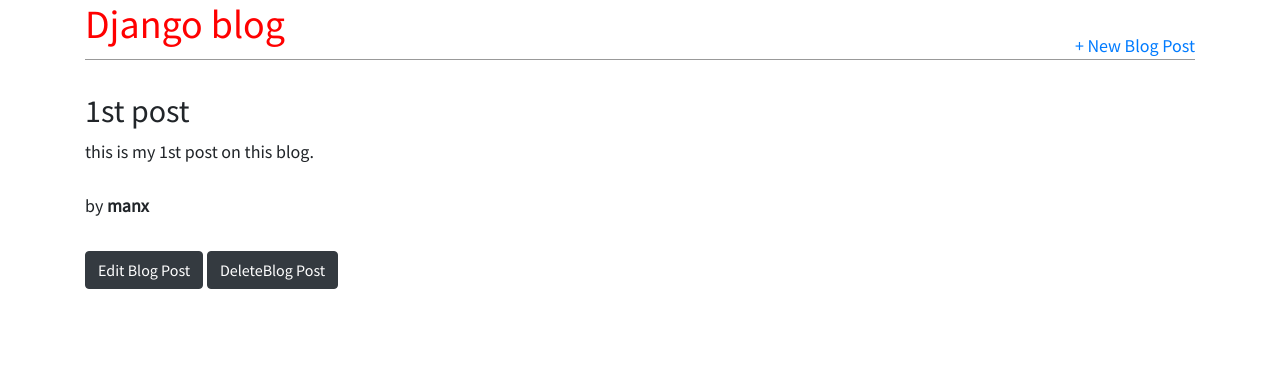
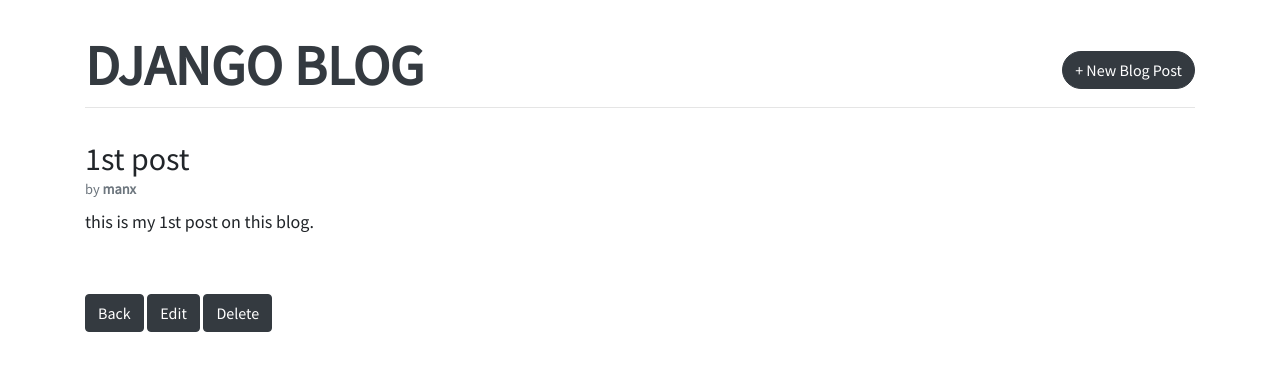
Before and after one commit to manuhal/blog-app, a Django app: page /post/1/ in a window 1280 px wide. Shown: the top 371 px of the page. Run offline with Django 3.2, Linux system fonts and the light colour scheme; data comes from the database, SQL or seed files in the repository; both versions use the stored data as it was after the commit; some libraries are stand-ins or nearby versions.

Commit message:
modify the layout & css

```diff
--- a/static/css/base.css
+++ b/static/css/base.css
@@ -6,13 +6,16 @@
   }
 
   header {
-    border-bottom: 1px solid #999;
-    margin-bottom: 2rem;
+    /*border-bottom: 1px solid #999;*/
+    margin-top: 2rem;
     display: flex;
+    /*align-items: center;*/
+    justify-content: space-between;
+
   }
 
   header h1 a {
-    color: red;
+    color: #343a40;;
     text-decoration: none;
   }
 
@@ -21,8 +24,10 @@
   }
 
   .nav-right {
-    display: flex;
-    padding-top: 2rem;
+    /*display: flex;*/
+    /*padding-top: 2rem;*/
+    /*padding-top: 1rem;*/
+    align-self: center;
   }
 
   .post-entry {
@@ -35,7 +40,7 @@
 
   .post-entry h2 a,
   .post-entry h2 a:visited {
-    color: blue;
+    /*color: blue;*/
     text-decoration: none;
   }
 
--- a/templates/base.html
+++ b/templates/base.html
@@ -14,12 +14,13 @@
     <div class="container">
         <header>
             <div class="nav-left">
-                <h1><a href="{% url 'home' %}">Django blog</a></h1>
+                <h1 class="display-4 text-uppercase font-weight-bolder"><a href="{% url 'home' %}">Django blog</a></h1>
             </div>
             <div class="nav-right">
-                <a href="{% url 'post_new' %}"> + New Blog Post</a>
+                <a href="{% url 'post_new' %}" class="btn btn-dark rounded-pill"> + New Blog Post</a>
             </div>
         </header>
+        <hr class="mt-0 pb-3"/>
 
         <div>
             {% block content %}
--- a/templates/post_detail.html
+++ b/templates/post_detail.html
@@ -5,14 +5,15 @@
 {% block content %}
 
     <div class="post-entry">
-        <h2>{{ post.title }}</h2>
+        <h2 class="mb-0">{{ post.title }}</h2>
+        <p class="text-muted small mb-2">by <b>{{ post.author }}</b></p>
         <p>{{ post.body }}</p>
         <br/>
-        <p>by <b>{{ post.author }}</b> </p>
     </div>
     <p>
-        <a href="{% url 'post_edit' post.pk %}" class="btn btn-dark">Edit Blog Post</a>
-        <a href="{% url 'post_delete' post.id %}" class="btn btn-dark">DeleteBlog Post</a>
+        <input type="button" value="Back" onclick="window.history.back()" class="btn btn-dark">
+        <a href="{% url 'post_edit' post.pk %}" class="btn btn-dark">Edit</a>
+        <a href="{% url 'post_delete' post.id %}" class="btn btn-dark">Delete</a>
     </p>
 
 {% endblock content %}
--- a/templates/post_edit.html
+++ b/templates/post_edit.html
@@ -9,6 +9,7 @@
         {% csrf_token %}
         {{ form.as_p }}
         <input type="submit" value="Update" class="btn btn-dark"/>
+        <input type="button" value="Cancel" onclick="window.history.back()" class="btn btn-dark">
     </form>
 
 {% endblock content %}
```
Also changed, not shown: README.md, db.sqlite3.
